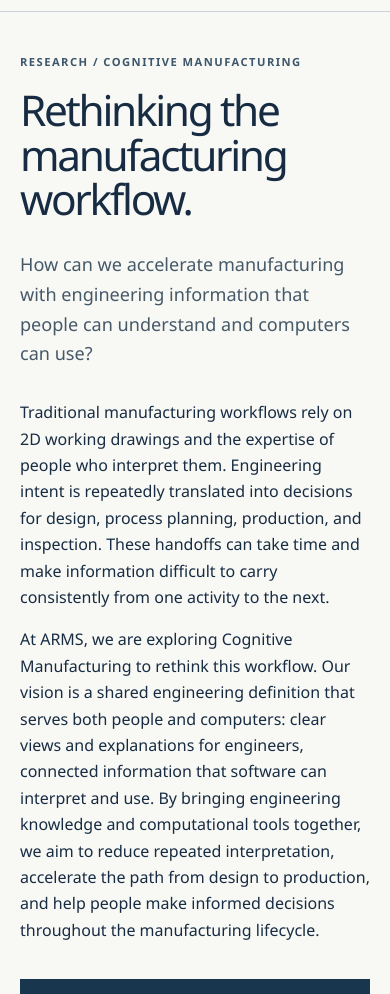
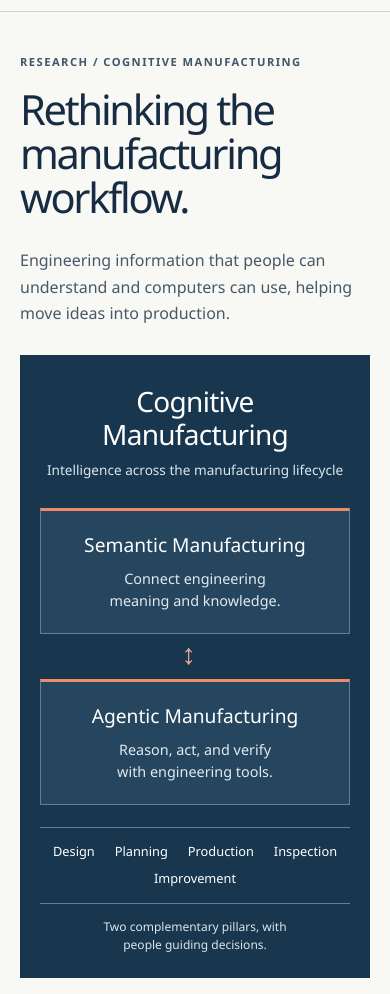
Before and after one commit to arms-laboratory/arms-laboratory.github.io, an Astro site: page /research/cognitive-manufacturing in a window 390 px wide. Shown: the part 106-1100 px from the top of the page. Built offline with nearby package versions, Linux system fonts and the light colour scheme; Astro itself is replaced by a stand-in of ours.

Commit message:
Align cognitive research layout with hybrid research page (#5)

```diff
--- a/src/pages/research/cognitive-manufacturing.astro
+++ b/src/pages/research/cognitive-manufacturing.astro
@@ -8,31 +8,38 @@ import CognitiveDiagram from "../../components/CognitiveDiagram.astro";
   description="ARMS explores Cognitive Manufacturing to rethink manufacturing workflows for people and computers, connecting engineering knowledge and computational tools from design to inspection."
   current="/research/cognitive-manufacturing/"
 >
-  <section class="section detail-intro">
+  <section class="section detail-intro cognitive-hero">
     <p class="eyebrow">Research / Cognitive Manufacturing</p>
     <h1>Rethinking the manufacturing workflow.</h1>
     <p class="lead">
-      How can we accelerate manufacturing with engineering information that
-      people can understand and computers can use?
+      Engineering information that people can understand and computers can use,
+      helping move ideas into production.
     </p>
-    <p>
-      Traditional manufacturing workflows rely on 2D working drawings and the
-      expertise of people who interpret them. Engineering intent is repeatedly
-      translated into decisions for design, process planning, production, and
-      inspection. These handoffs can take time and make information difficult to
-      carry consistently from one activity to the next.
-    </p>
-    <p>
-      At ARMS, we are exploring Cognitive Manufacturing to rethink this
-      workflow. Our vision is a shared engineering definition that serves both
-      people and computers: clear views and explanations for engineers,
-      connected information that software can interpret and use. By bringing
-      engineering knowledge and computational tools together, we aim to reduce
-      repeated interpretation, accelerate the path from design to production,
-      and help people make informed decisions throughout the manufacturing
-      lifecycle.
-    </p>
-    <CognitiveDiagram />
+    <CognitiveDiagram compact />
+  </section>
+  <section class="section">
+    <div class="split">
+      <div>
+        <h2>The workflow today.</h2>
+        <p>
+          Traditional manufacturing relies on 2D working drawings and the
+          expertise of people who interpret them. Engineering intent is
+          repeatedly translated into decisions for planning, production, and
+          inspection. These handoffs take time and can leave important
+          information disconnected.
+        </p>
+      </div>
+      <div>
+        <h2>A shared engineering definition.</h2>
+        <p>
+          At ARMS, we are exploring engineering information for both people and
+          computers: clear views and explanations for engineers, connected
+          information that software can interpret and use. Our aim is to reduce
+          repeated interpretation and accelerate the path from design to
+          production, with people guiding engineering decisions.
+        </p>
+      </div>
+    </div>
   </section>
   <section class="section soft">
     <p class="eyebrow">Two complementary research pillars</p>
@@ -86,8 +93,56 @@ import CognitiveDiagram from "../../components/CognitiveDiagram.astro";
 </Base>
 
 <style>
-  .detail-intro > :global(.cognitive-diagram) {
-    margin-top: 36px;
+  .cognitive-hero {
+    display: grid;
+    grid-template-columns: 1fr 1fr;
+    gap: 0 64px;
+    align-items: center;
+  }
+  .cognitive-hero > .eyebrow {
+    grid-column: 1;
+    align-self: end;
+  }
+  .cognitive-hero h1 {
+    grid-column: 1;
+    font-size: clamp(2.7rem, 4.3vw, 4.1rem);
+  }
+  .cognitive-hero .lead {
+    grid-column: 1;
+    margin-bottom: 0;
+  }
+  .cognitive-hero > :global(.cognitive-diagram) {
+    grid-column: 2;
+    grid-row: 1 / 4;
+    width: 100%;
     max-width: 100%;
+    height: auto;
+    min-height: 400px;
+  }
+  @media (max-width: 1000px) {
+    .cognitive-hero {
+      gap: 0 30px;
+    }
+    .cognitive-hero h1 {
+      font-size: 2.8rem;
+    }
+    .cognitive-hero .lead {
+      font-size: 1rem;
+    }
+  }
+  @media (max-width: 760px) {
+    .cognitive-hero {
+      grid-template-columns: 1fr;
+      gap: 0;
+    }
+    .cognitive-hero h1 {
+      font-size: clamp(2.6rem, 7vw, 3.6rem);
+    }
+    .cognitive-hero > :global(.cognitive-diagram) {
+      grid-column: 1;
+      grid-row: auto;
+      margin-top: 28px;
+      min-height: 0;
+    }
   }
 </style>
```
